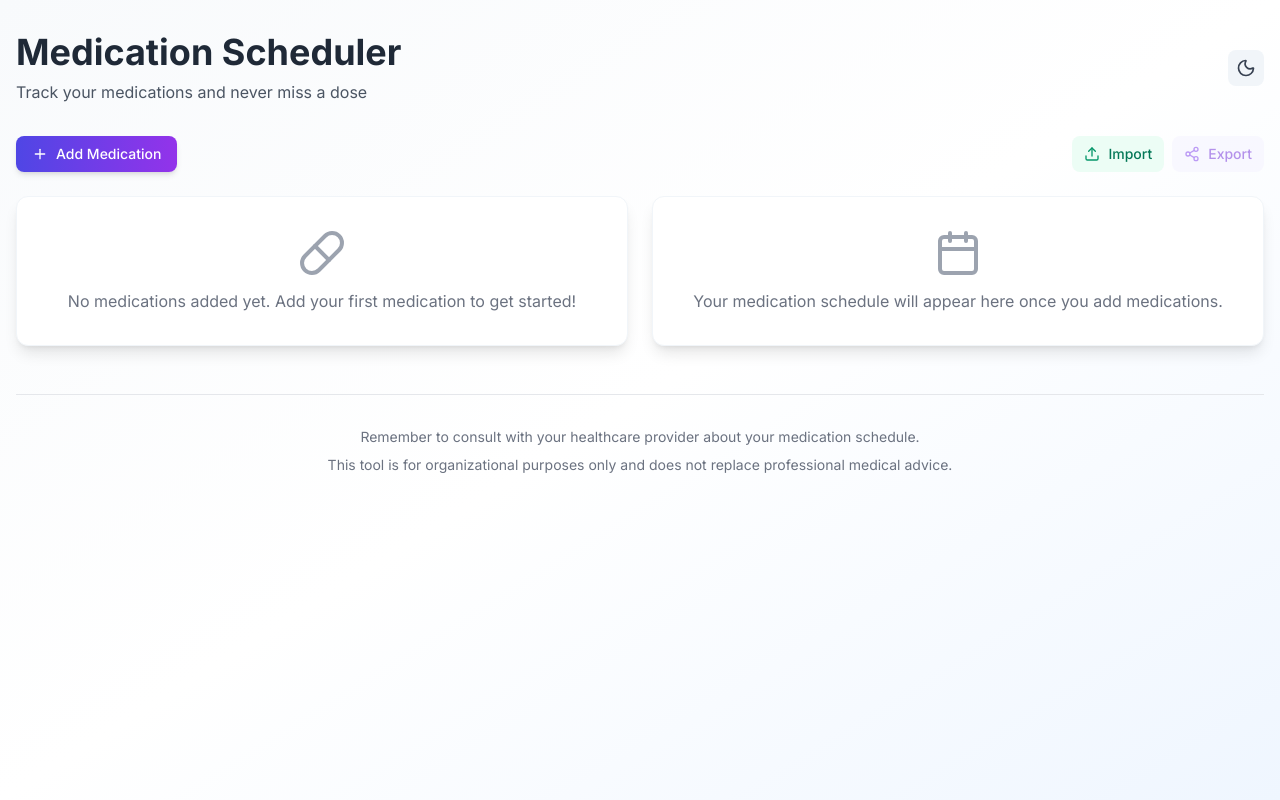
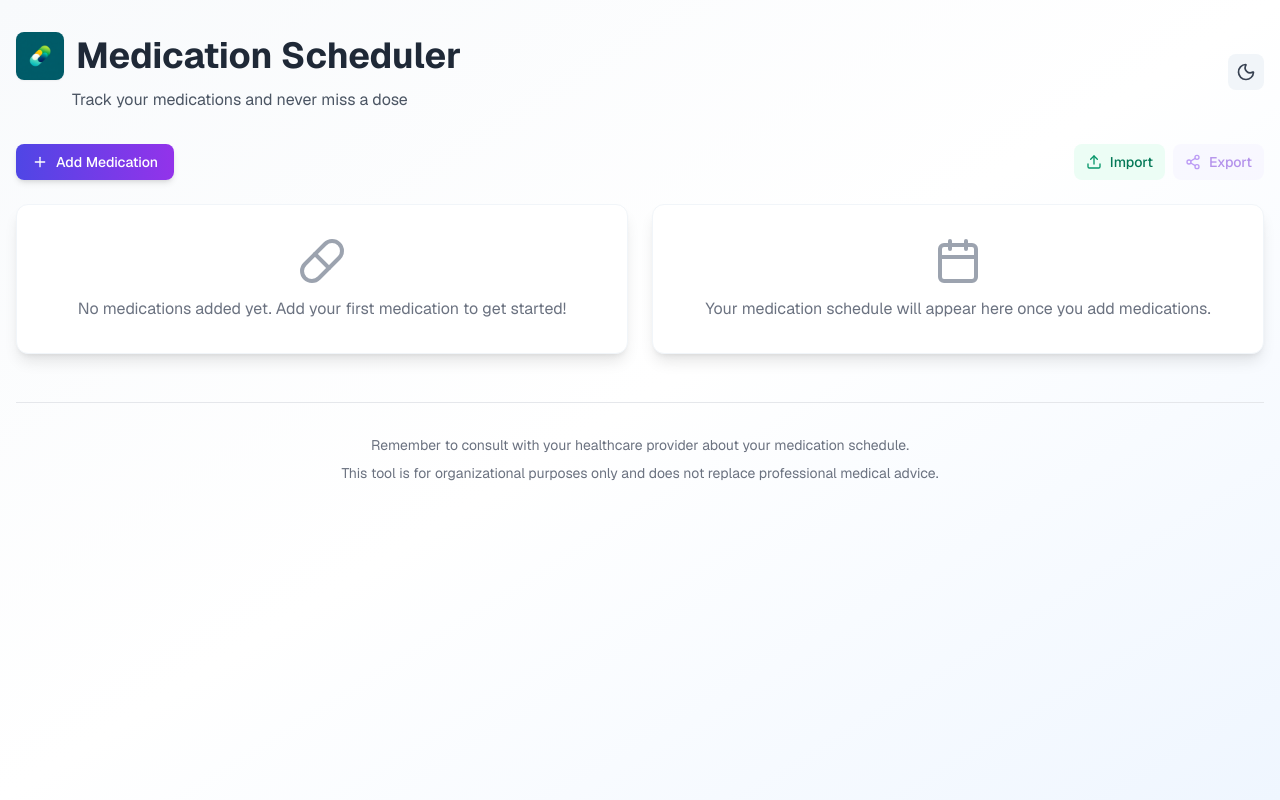
Before and after one commit to aduquehd/medication-scheduler, a Next.js app: page / in a window 1280 px wide. Built offline with nearby package versions, Linux system fonts and the light colour scheme.

Commit message:
Uses logo

```diff
--- a/app/layout.tsx
+++ b/app/layout.tsx
@@ -1,10 +1,17 @@
 import type { Metadata, Viewport } from "next";
-import { Inter } from "next/font/google";
+import { Geist, Geist_Mono } from "next/font/google";
 import "./globals.css";
 
-const inter = Inter({
+const geist = Geist({
   subsets: ["latin"],
   display: "swap",
+  variable: "--font-geist",
+});
+
+const geistMono = Geist_Mono({
+  subsets: ["latin"],
+  display: "swap",
+  variable: "--font-geist-mono",
 });
 
 export const metadata: Metadata = {
@@ -12,6 +19,11 @@ export const metadata: Metadata = {
   description: "Never miss a dose with our intelligent medication scheduler. Track multiple medications, set dosing intervals, and get a clear 24-hour schedule.",
   keywords: "medication scheduler, dose tracker, pill reminder, medication management, health tracker",
   authors: [{ name: "Medication Scheduler App" }],
+  icons: {
+    icon: "/medication-scheduler-logo.png",
+    shortcut: "/medication-scheduler-logo.png",
+    apple: "/medication-scheduler-logo.png",
+  },
   openGraph: {
     title: "Medication Scheduler",
     description: "Track your medications and never miss a dose",
@@ -40,7 +52,7 @@ export default function RootLayout({
 }>) {
   return (
     <html lang="en" suppressHydrationWarning>
-      <body className={`${inter.className} antialiased`}>
+      <body className={`${geist.variable} ${geistMono.variable} font-sans antialiased`}>
         {children}
       </body>
     </html>
--- a/app/page.tsx
+++ b/app/page.tsx
@@ -103,10 +103,17 @@ export default function Home() {
 
           <div className="flex items-center justify-between">
             <div>
-              <h1 className="text-3xl sm:text-4xl font-bold text-gray-800 dark:text-white mb-2">
-                Medication Scheduler
-              </h1>
-              <p className="text-gray-600 dark:text-gray-400">
+              <div className="flex items-center space-x-3 mb-2">
+                <img
+                  src="/medication-scheduler-logo.png"
+                  alt="Medication Scheduler Logo"
+                  className="w-10 h-10 sm:w-12 sm:h-12 rounded-lg shadow-sm"
+                />
+                <h1 className="text-3xl sm:text-4xl font-bold text-gray-800 dark:text-white">
+                  Medication Scheduler
+                </h1>
+              </div>
+              <p className="text-gray-600 dark:text-gray-400 ml-12 sm:ml-14">
                 Track your medications and never miss a dose
               </p>
             </div>
--- a/components/ScheduleDisplay.tsx
+++ b/components/ScheduleDisplay.tsx
@@ -218,7 +218,7 @@ export default function ScheduleDisplay({ schedule, firstDoseTime, hoveredMedica
               )}
               <div
                 className={`
-                border rounded-lg p-4 transition-all duration-200
+                border rounded-lg p-3 transition-all duration-200
                 ${isCurrent
                   ? 'border-blue-400 bg-gradient-to-r from-blue-50 to-indigo-50 dark:from-blue-950/30 dark:to-indigo-950/30 dark:border-blue-600 shadow-md'
                   : hasHighlightedMedication
@@ -227,10 +227,10 @@ export default function ScheduleDisplay({ schedule, firstDoseTime, hoveredMedica
                 }
               `}
             >
-              <div className="flex items-center justify-between mb-3">
-                <div className="flex items-center space-x-3">
+              <div className="flex items-center justify-between mb-2">
+                <div className="flex items-center space-x-2">
                   <span className={`
-                    text-lg font-semibold
+                    text-base font-semibold
                     ${isCurrent
                       ? 'text-blue-600 dark:text-blue-400'
                       : 'text-gray-800 dark:text-white'
@@ -239,12 +239,12 @@ export default function ScheduleDisplay({ schedule, firstDoseTime, hoveredMedica
                     {formatTimeDisplay(group.time)}
                   </span>
                   {group.isNextDay && (
-                    <span className="text-xs bg-amber-100 dark:bg-amber-900/50 text-amber-700 dark:text-amber-300 px-2 py-1 rounded-full font-medium">
+                    <span className="text-xs bg-amber-100 dark:bg-amber-900/50 text-amber-700 dark:text-amber-300 px-1.5 py-0.5 rounded-full font-medium">
                       Next Day
                     </span>
                   )}
                   {isCurrent && (
-                    <span className="text-xs bg-blue-100 dark:bg-blue-900/50 text-blue-700 dark:text-blue-300 px-2 py-1 rounded-full font-medium animate-pulse">
+                    <span className="text-xs bg-blue-100 dark:bg-blue-900/50 text-blue-700 dark:text-blue-300 px-1.5 py-0.5 rounded-full font-medium animate-pulse">
                       Current
                     </span>
                   )}
--- a/tailwind.config.ts
+++ b/tailwind.config.ts
@@ -50,6 +50,10 @@ const config: Config = {
         background: 'var(--background)',
         foreground: 'var(--foreground)',
       },
+      fontFamily: {
+        sans: ['var(--font-geist)', 'system-ui', '-apple-system', 'sans-serif'],
+        mono: ['var(--font-geist-mono)', 'monospace'],
+      },
     },
   },
   plugins: [],
```
Also changed, not shown: public/medication-scheduler-logo.png (added).
